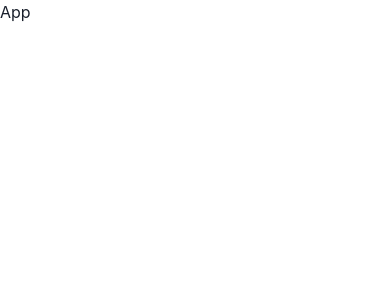
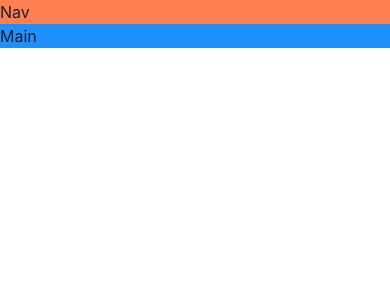
Before and after one commit to ddddami/game-hub, a React (Vite) app: page / in a window 390 px wide. Shown: the top 300 px of the page. Built offline with nearby package versions, Linux system fonts and the light colour scheme.

Commit message:
Create a responsive layout

```diff
--- a/src/App.tsx
+++ b/src/App.tsx
@@ -1,5 +1,23 @@
+import { Grid, GridItem, Show } from "@chakra-ui/react";
+
 const App = () => {
-  return <div>App</div>;
+  return (
+    <Grid
+      templateAreas={{ base: `"nav" "main"`, lg: `"nav nav" "aside main"` }}
+    >
+      <GridItem area="nav" bg="coral">
+        Nav
+      </GridItem>
+      <Show above="lg">
+        <GridItem area="aside" bg="gold">
+          Aside
+        </GridItem>
+      </Show>
+      <GridItem area="main" bg="dodgerblue">
+        Main
+      </GridItem>
+    </Grid>
+  );
 };
 
 export default App;
```
